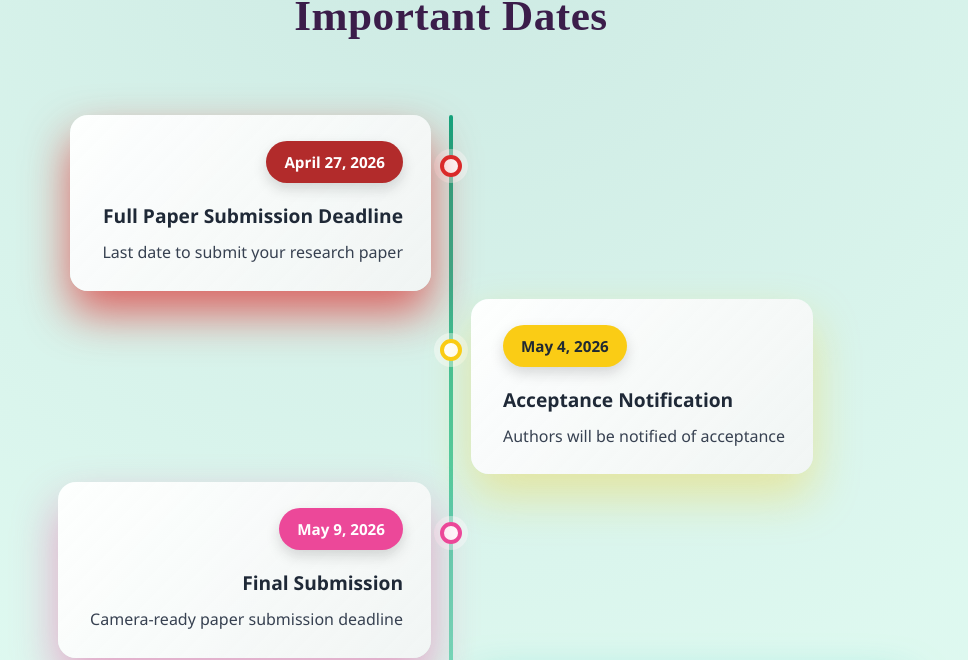
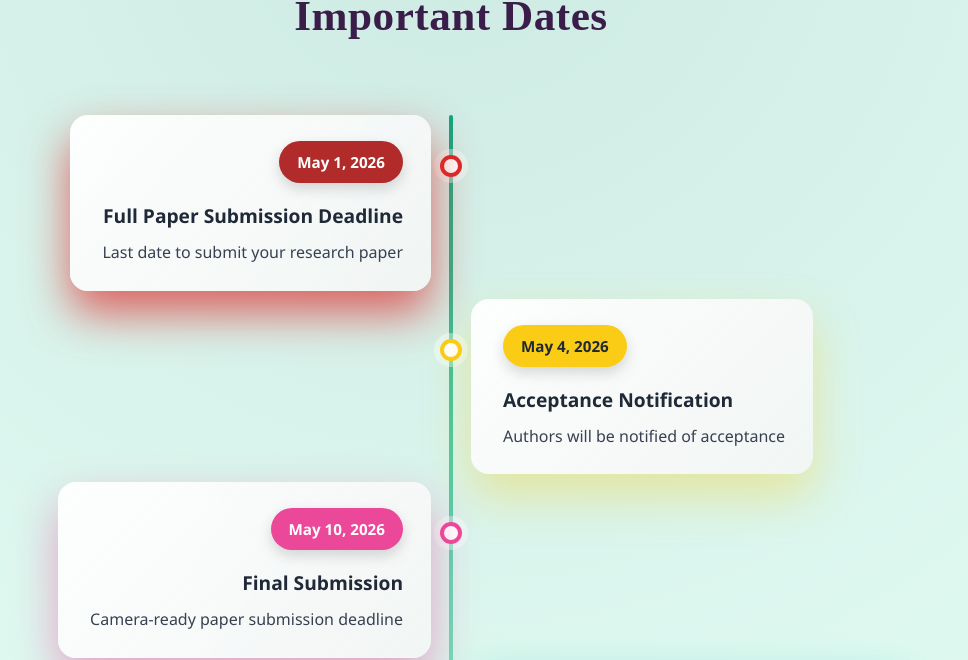
Before and after one commit to anjanakannan5/Research-Conclave-PSG-Tech, a React (Vite) app: page / in a window 1280 px wide. Shown: the part 2598-3258 px from the top of the page, without its empty margins (189-1157 px from the left). Built offline with nearby package versions, Linux system fonts and the light colour scheme.

Commit message:
changed important dates

```diff
--- a/src/components/ImportantDates.jsx
+++ b/src/components/ImportantDates.jsx
@@ -9,7 +9,7 @@ function ImportantDates() {
           <div className="timeline-item left">
             <span className="circle navy"></span>
             <div className="date-card navy-glow">
-              <span className="date-badge navy">April 27, 2026</span>
+              <span className="date-badge navy">May 1, 2026</span>
               <h4>Full Paper Submission Deadline</h4>
               <p>Last date to submit your research paper</p>
             </div>
@@ -27,7 +27,7 @@ function ImportantDates() {
           <div className="timeline-item left">
             <span className="circle pink"></span>
             <div className="date-card pink-glow">
-              <span className="date-badge pink">May 9, 2026</span>
+              <span className="date-badge pink">May 10, 2026</span>
               <h4>Final Submission</h4>
               <p>Camera-ready paper submission deadline</p>
             </div>
@@ -47,5 +47,4 @@ function ImportantDates() {
     </section>
   );
 }
-
 export default ImportantDates;
```
